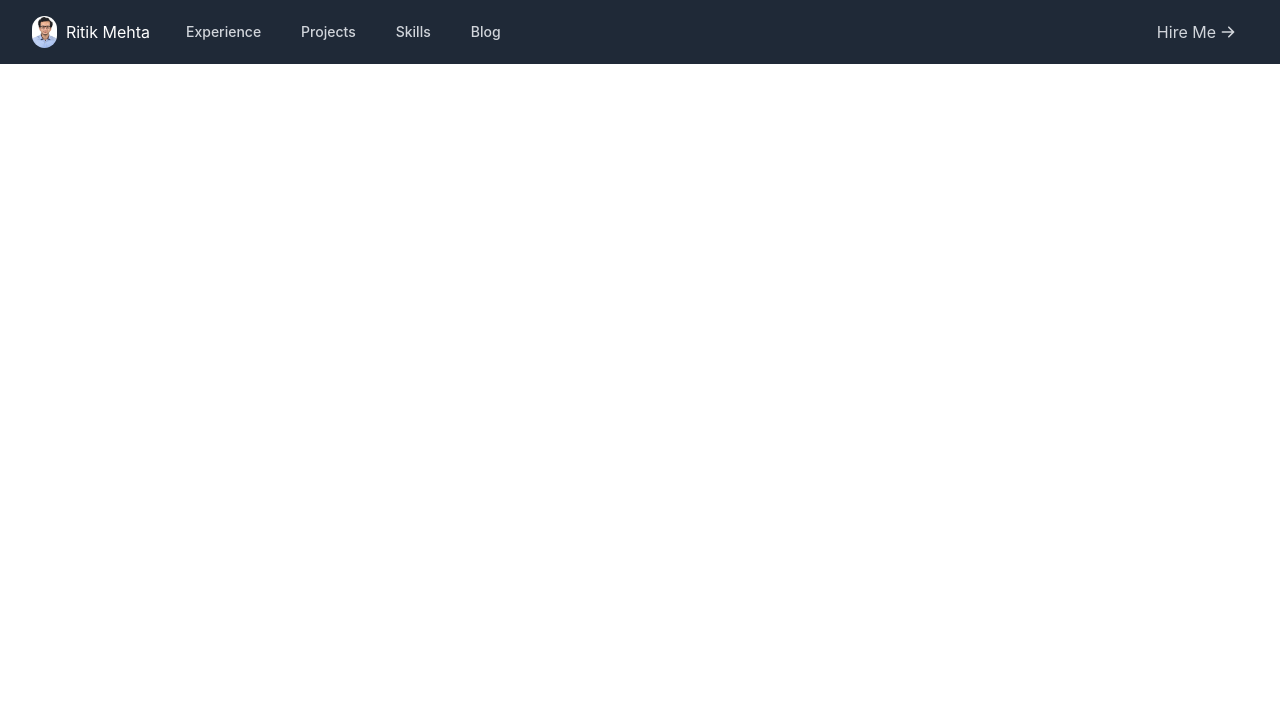
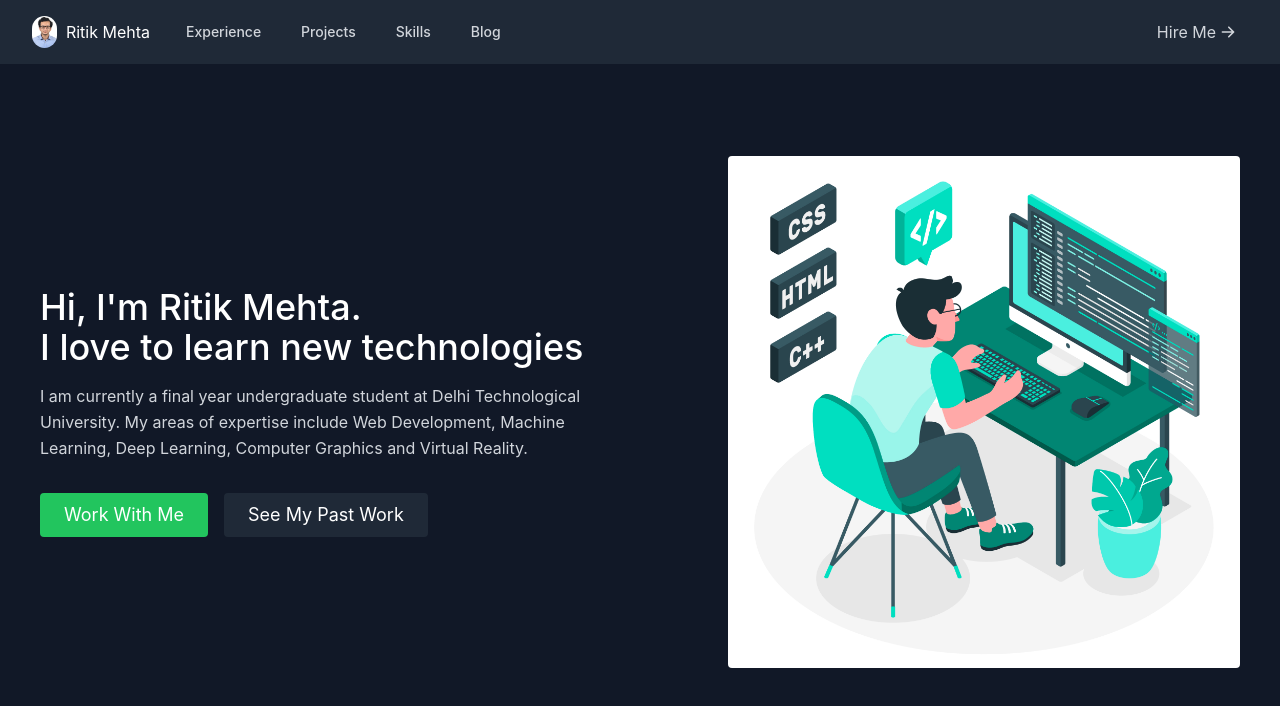
Before and after one commit to RM-RITIK/PersonalWebsite_frontend, a React (Create React App) app: page / in a window 1280 px wide. Shown: the top 706 px of the page. Built offline with nearby package versions, Linux system fonts and the light colour scheme.

Commit message:
Completed the about component

```diff
--- a/package.json
+++ b/package.json
@@ -9,6 +9,7 @@
     "@testing-library/user-event": "^13.5.0",
     "react": "^17.0.2",
     "react-dom": "^17.0.2",
+    "react-router-dom": "^5.2.0",
     "react-scripts": "5.0.0",
     "web-vitals": "^2.1.2"
   },
--- a/src/App.js
+++ b/src/App.js
@@ -1,12 +1,20 @@
 import './App.css';
 import React, { Component } from "react";
+import { Switch, Route, Link } from "react-router-dom";
+
 import NavBar from './components/navbar';
+import About from './components/about';
 
 class App extends Component {
   render() {
     return(
       <main>
         <NavBar></NavBar>
+        <div className="container mt-3">
+          <Switch>
+            <Route exact path={["/", "/about"]} component={About} />
+          </Switch>
+        </div>
       </main>
     );
   }
--- /dev/null
+++ b/src/components/about.css
@@ -0,0 +1,7 @@
+.bg-im{
+    background: url("../images/ritikMehta.jpg");
+    height: 100%;
+    background-position: center;
+    background-repeat: no-repeat;
+    background-size: cover;
+}
--- a/src/components/about.js
+++ b/src/components/about.js
@@ -0,0 +1,44 @@
+import React, { Component } from "react";
+import codingImage from "../images/coding.jpg"
+import "./about.css"
+
+export default class About extends Component {
+    render(){
+        return(
+            <section id="about">
+            <div className="container mx-auto flex px-10 py-20 md:flex-row flex-col items-center">
+                <div className="lg:flex-grow md:w-1/2 lg:pr-24 md:pr-16 flex flex-col md:items-start md:text-left mb-16 md:mb-0 items-center text-center">
+                <h1 className="title-font sm:text-4xl text-3xl mb-4 font-medium text-white">
+                    Hi, I'm Ritik Mehta.
+                    <br className="hidden lg:inline-block" />I love to learn new technologies
+
+                </h1>
+                <p className="mb-8 leading-relaxed text-gray-300">
+                    I am currently a final year undergraduate student at Delhi Technological University. My areas of expertise include
+                    Web Development, Machine Learning, Deep Learning, Computer Graphics and Virtual Reality.
+                </p>
+                <div className="flex justify-center">
+                    <a
+                    href="#"
+                    className="inline-flex text-white bg-green-500 border-0 py-2 px-6 focus:outline-none hover:bg-green-600 rounded text-lg">
+                    Work With Me
+                    </a>
+                    <a
+                    href="#"
+                    className="ml-4 inline-flex text-white bg-gray-800 border-0 py-2 px-6 focus:outline-none hover:bg-gray-700 hover:text-white rounded text-lg">
+                    See My Past Work
+                    </a>
+                </div>
+                </div>
+                <div className="lg:max-w-lg lg:w-full md:w-1/2 w-5/6">
+                <img
+                    className="object-cover object-center rounded"
+                    alt="codingImage"
+                    src={codingImage}
+                />
+                </div>
+            </div>
+            </section>
+        );
+    }
+}
--- a/src/index.css
+++ b/src/index.css
@@ -3,6 +3,7 @@
 @tailwind utilities;
 
 body {
+  background-color: #111827;
   margin: 0;
   font-family: -apple-system, BlinkMacSystemFont, 'Segoe UI', 'Roboto', 'Oxygen',
     'Ubuntu', 'Cantarell', 'Fira Sans', 'Droid Sans', 'Helvetica Neue',
--- a/src/index.js
+++ b/src/index.js
@@ -1,12 +1,15 @@
 import React from 'react';
 import ReactDOM from 'react-dom';
+import { BrowserRouter } from "react-router-dom";
 import './index.css';
 import App from './App';
 import reportWebVitals from './reportWebVitals';
 
 ReactDOM.render(
   <React.StrictMode>
-    <App />
+    <BrowserRouter>
+      <App />
+    </BrowserRouter>
   </React.StrictMode>,
   document.getElementById('root')
 );
```
Also changed, not shown: src/images/coding.jpg (added), 1 other file (tests, documents, lock files or other folders).
